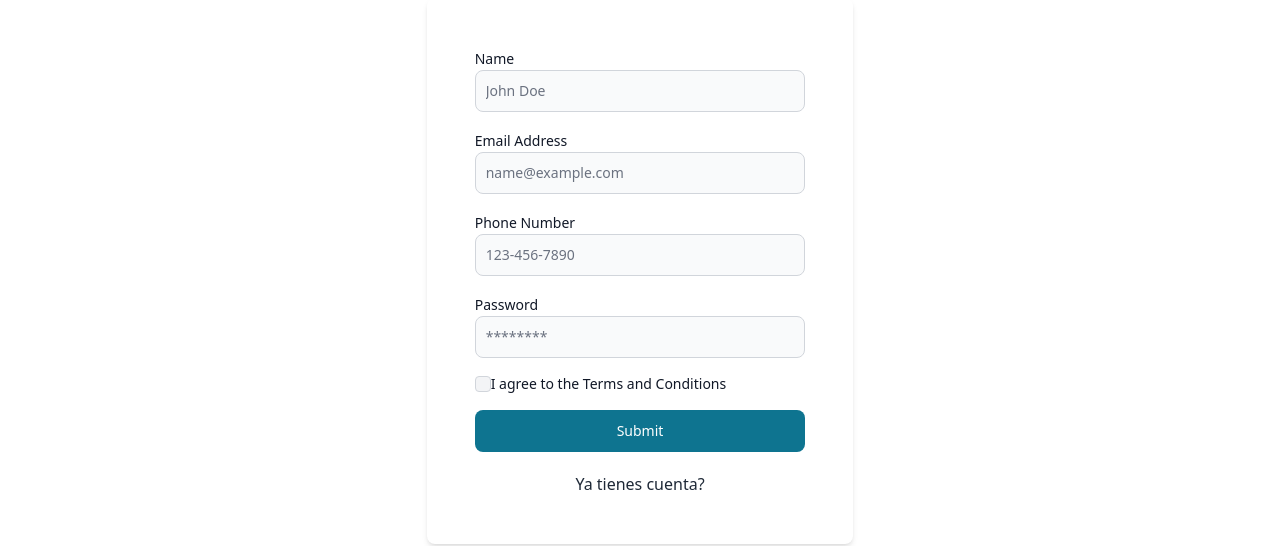
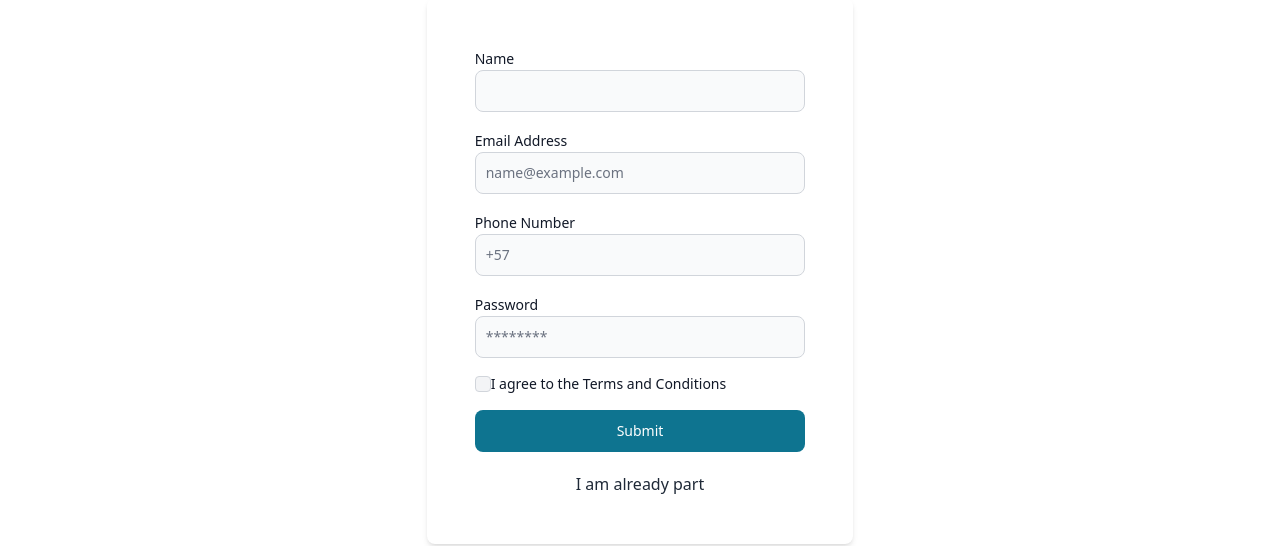
Before and after one commit to Alexisrk310/ecommerce-desing, a React (Vite) app: page /register in a window 1280 px wide. Shown: the part 189-735 px from the top of the page. Built offline with nearby package versions, Linux system fonts and the light colour scheme.

Commit message:
fix errors del commit pasado

```diff
--- a/src/components/NavBar/NavBar.tsx
+++ b/src/components/NavBar/NavBar.tsx
@@ -47,7 +47,7 @@ const NavBar: React.FC<NavBarProps> = ({}) => {
 				<NavLink to="/store">Store</NavLink>
 				<NavLink to="/services">Services</NavLink>
 				<NavLink to="/about">About</NavLink>
-				<NavLink to="/auth">Ser parte</NavLink>
+				<NavLink to="/login">Ser parte</NavLink>
 				{/* <NavLink to="/">
 					<Navbar.Link>Home</Navbar.Link>
 				</NavLink>
--- a/src/pages/LoginPage/LoginPage.tsx
+++ b/src/pages/LoginPage/LoginPage.tsx
@@ -17,7 +17,7 @@ const LoginPage: React.FC<LoginPageProps> = ({}) => {
 					</div>
 					<TextInput
 						id="email1"
-						placeholder="name@flowbite.com"
+						placeholder="name@example.com"
 						required
 						type="email"
 					/>
@@ -38,7 +38,7 @@ const LoginPage: React.FC<LoginPageProps> = ({}) => {
 				<p
 					className="text-center mt-5 cursor-pointer"
 					onClick={() => navigate('/register')}>
-					No tienes cuenta?
+					I'm not part yet
 				</p>
 			</form>
 		</div>
--- a/src/pages/RegisterPage/RegisterPage.tsx
+++ b/src/pages/RegisterPage/RegisterPage.tsx
@@ -13,7 +13,7 @@ const RegisterPage: React.FC<RegisterPageProps> = ({}) => {
 				<div>
 					<div className="mb-4">
 						<Label htmlFor="name" value="Name" />
-						<TextInput id="name" type="text" placeholder="John Doe" required />
+						<TextInput id="name" type="text" required />
 					</div>
 				</div>
 				<div>
@@ -30,12 +30,7 @@ const RegisterPage: React.FC<RegisterPageProps> = ({}) => {
 				<div>
 					<div className="mb-4">
 						<Label htmlFor="phone" value="Phone Number" />
-						<TextInput
-							id="phone"
-							type="tel"
-							placeholder="123-456-7890"
-							required
-						/>
+						<TextInput id="phone" type="tel" placeholder="+57" required />
 					</div>
 				</div>
 				<div>
@@ -59,7 +54,7 @@ const RegisterPage: React.FC<RegisterPageProps> = ({}) => {
 				<p
 					className="text-center mt-5 cursor-pointer"
 					onClick={() => navigate('/login')}>
-					Ya tienes cuenta?
+					I am already part
 				</p>
 			</form>
 		</div>
```
